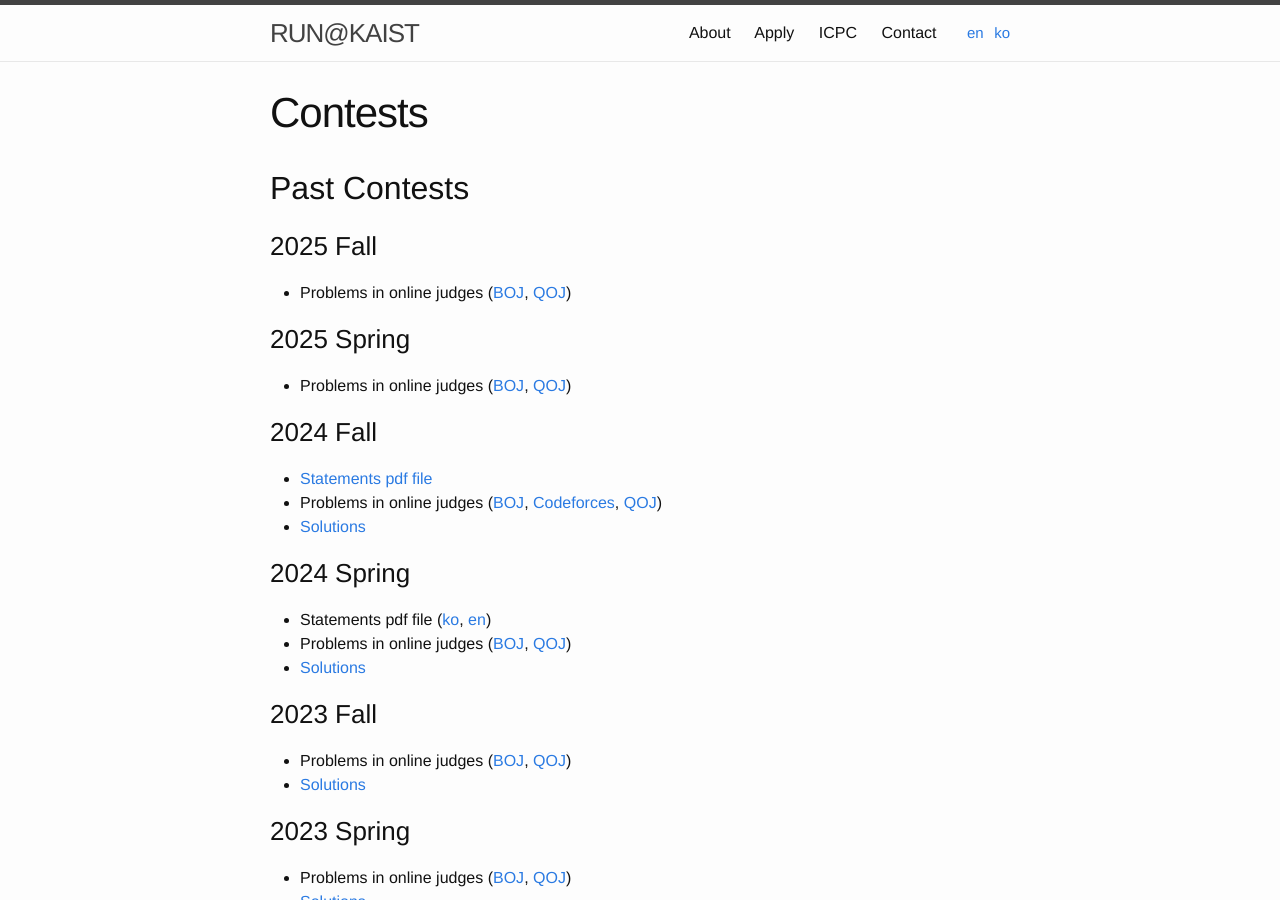
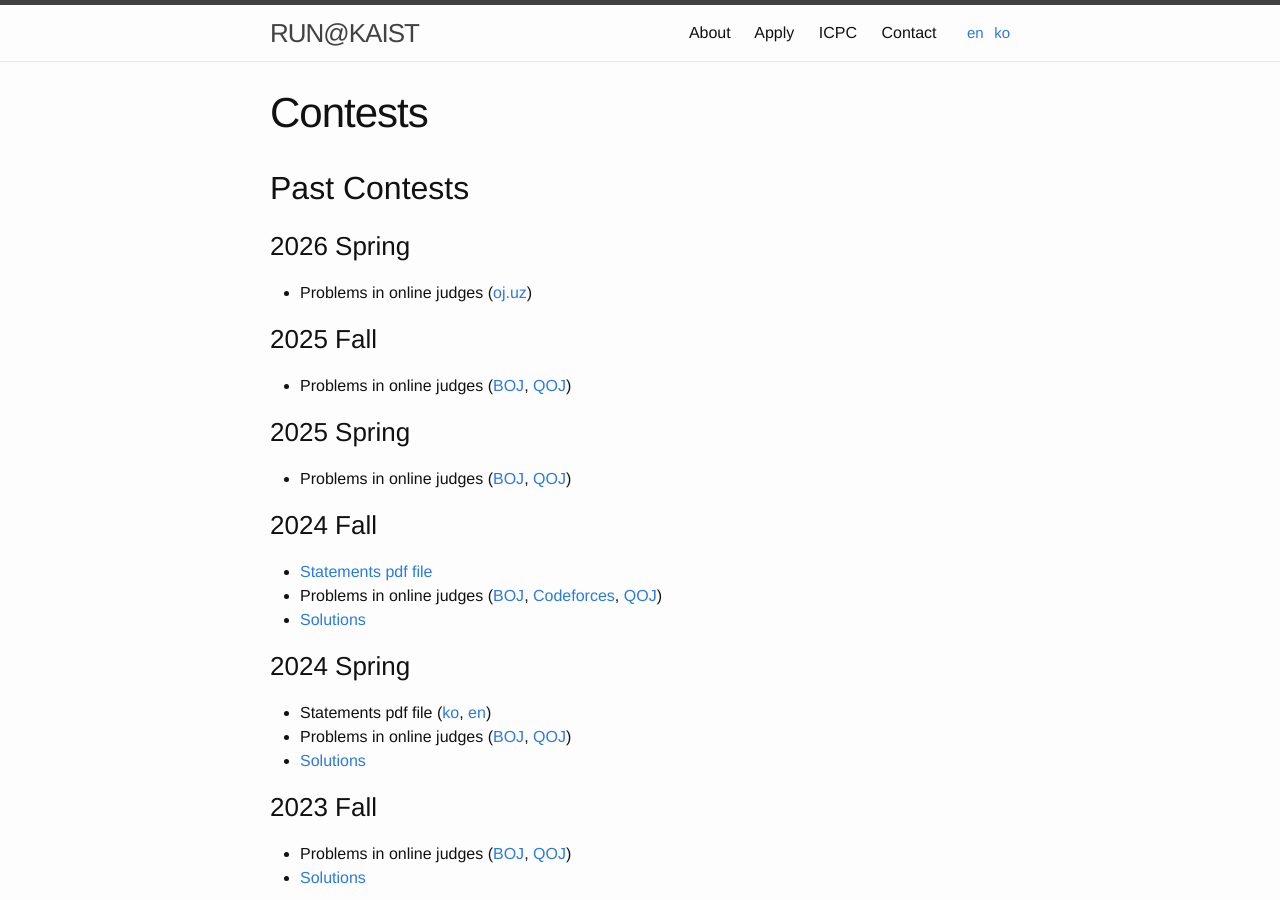
Before and after one commit to RUN-KAIST/kaist.run, a Jekyll site: the page built from contests/pastcontests_en.md, in a window 1280 px wide and 900 px high. Built offline with Jekyll 4.4.1, drawn with Linux system fonts in a browser that asks for light colours.

Commit message:
Add 2026 Spring contest section

```diff
--- a/contests/pastcontests_en.md
+++ b/contests/pastcontests_en.md
@@ -7,6 +7,10 @@ ref: contest-past
 ---
 
 ## Past Contests
+
+### 2026 Spring
+
+* Problems in online judges ([oj.uz](https://oj.uz/problems/source/kaist2026runspring))
 
 ### 2025 Fall
 
```
